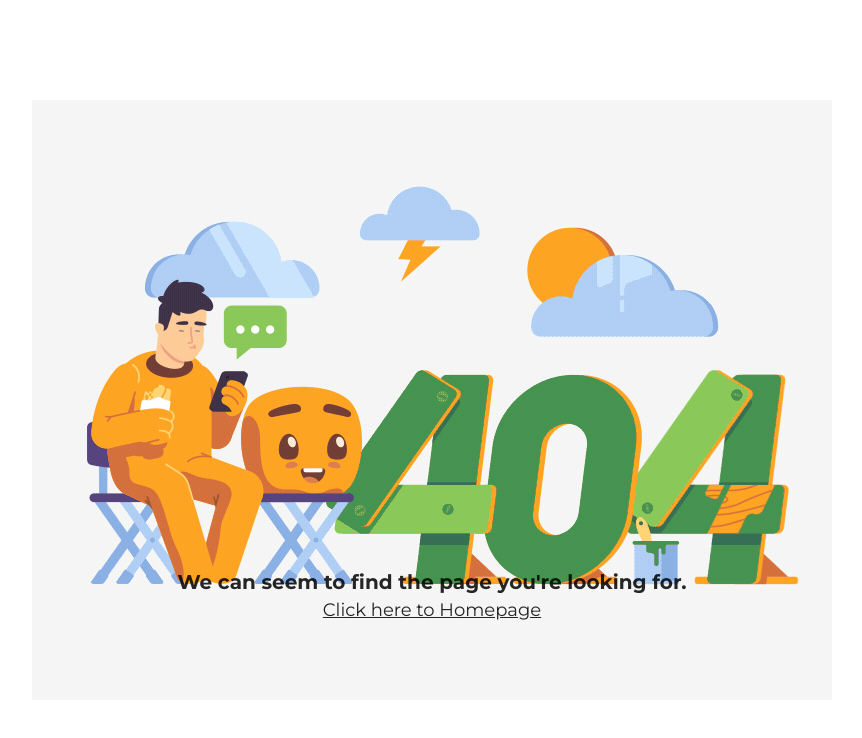
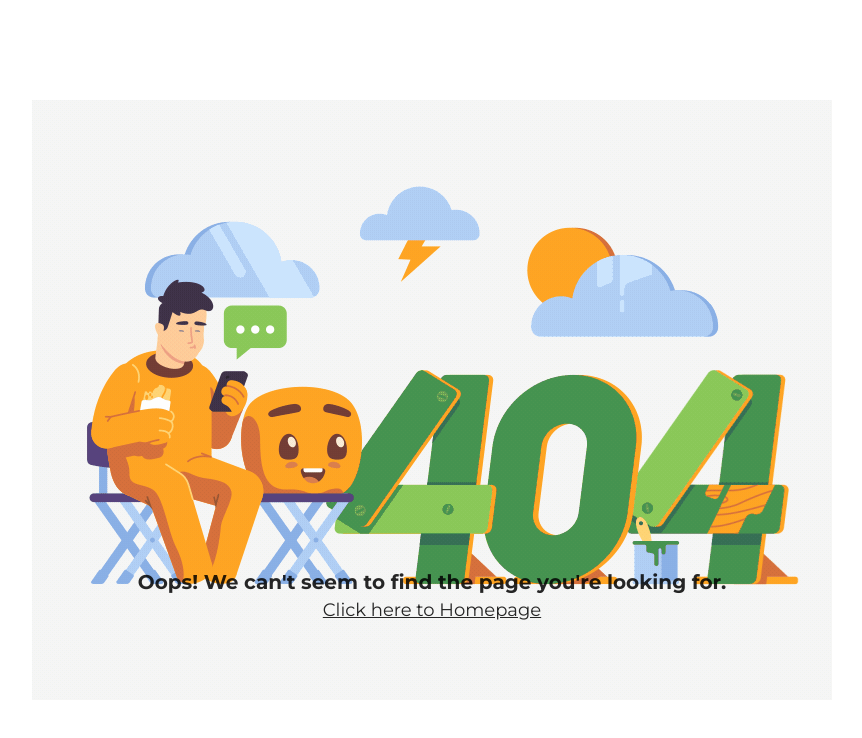
Before and after one commit to ngocxxu/Foody_Web, a React (Create React App) app: page /product in a window 1280 px wide. Shown: the top 738 px of the page, without its empty margins (208-1070 px from the left). Built offline with nearby package versions, Linux system fonts and the light colour scheme.

Commit message:
adjust content text of error page

```diff
--- a/src/template/ErrorTemplate/ErrorTemplate.jsx
+++ b/src/template/ErrorTemplate/ErrorTemplate.jsx
@@ -9,7 +9,7 @@ export const ErrorTemplate = () => {
     <div className="error-container flex items-center justify-center">
       <div className='absolute top-3/4 -translate-y-8 left-50 z-10 text-center'>
         <p className='font-bold text-xl '>
-          We can seem to find the page you're looking for.
+          Oops! We can't seem to find the page you're looking for.
         </p>
         <p
           className='text-lg cursor-pointer underline'
```
